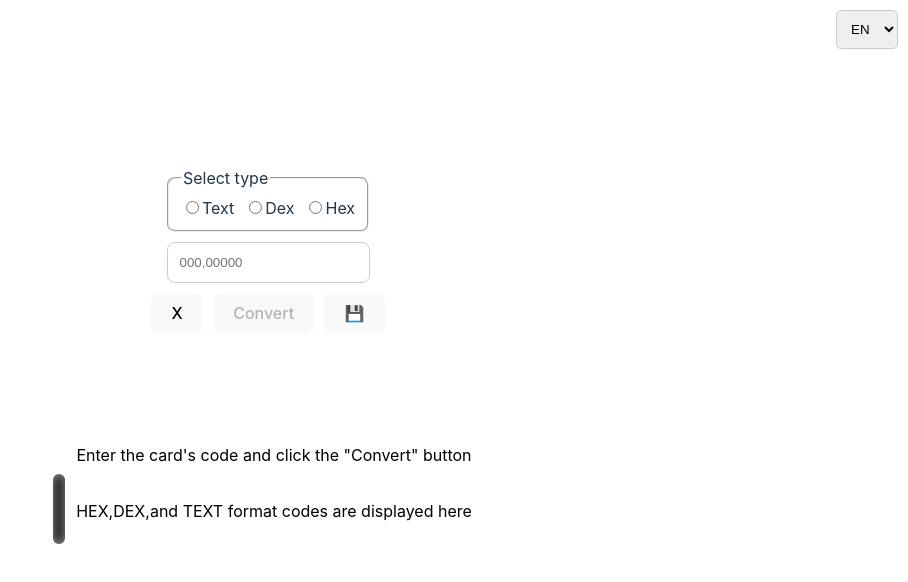
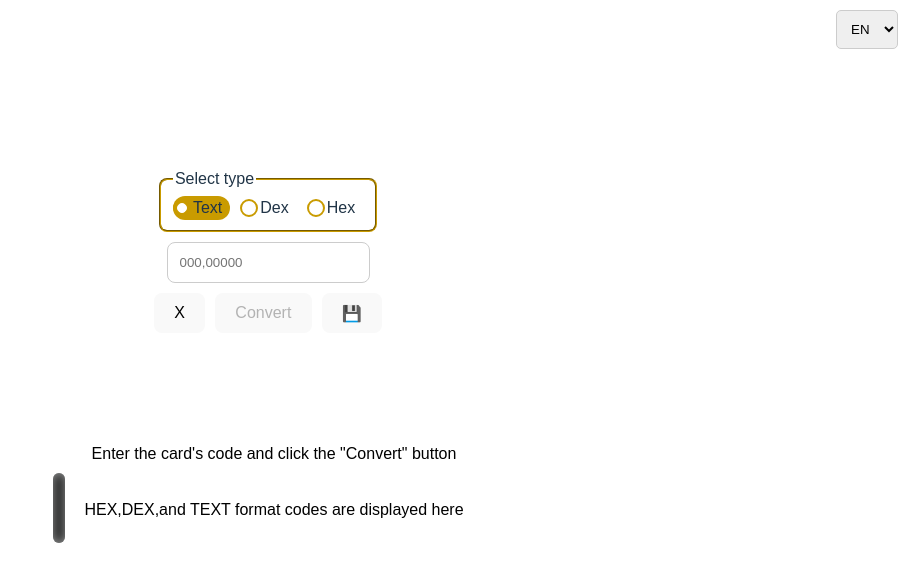
Before and after one commit to DedRobin/rfid-converter, a React (Vite) app: page / in a window 1280 px wide. Shown: the top 582 px of the page, without its empty margins (372-1280 px from the left). Built offline with nearby package versions, Linux system fonts and the light colour scheme.

Commit message:
refactor: change radio btn appearance

```diff
--- a/src/components/Converter/Input/CardTypes.tsx
+++ b/src/components/Converter/Input/CardTypes.tsx
@@ -1,4 +1,4 @@
-import { FC, FormEventHandler, useMemo } from 'react';
+import { FC, FormEventHandler, useMemo, useState } from 'react';
 
 import { PositionalNumeralSystem } from '@customTypes/App';
 import { RadioButtonGroupProps } from '@interfaces/UI';
@@ -20,17 +20,23 @@ const CardTypes: FC<CardTypesProps> = ({ changeType }) => {
     []
   );
 
+  const [initField, setInitField] = useState(fields[0]);
+
   const onChange: FormEventHandler<HTMLFieldSetElement> = (e) => {
     if (!(e.target instanceof HTMLInputElement)) return;
 
     const { value } = e.target;
 
-    if (isPositionalNumeralSystemType(value)) changeType(value);
+    if (isPositionalNumeralSystemType(value)) {
+      changeType(value);
+      setInitField(fields.find((field) => field.value === value) || fields[0]);
+    }
   };
 
   return (
     <RadioButtonGroup
       fields={fields}
+      initField={initField}
       legend="Select type"
       name="card-types"
       onChange={onChange}
--- a/src/index.css
+++ b/src/index.css
@@ -1,7 +1,7 @@
 :root {
-  --bg-root-color: #242424;
+  --bg-root-color: #292a2a;
 
-  font-family: Inter, system-ui, Avenir, Helvetica, Arial, sans-serif;
+  font-family: Monda, sans-serif;
   line-height: 1.5;
   font-weight: 400;
 
--- /dev/null
+++ b/src/shared/UI/Radio/Radio.module.css
@@ -0,0 +1,42 @@
+.label {
+  display: flex;
+  gap: 2px;
+  cursor: pointer;
+  border-radius: 12px;
+  padding-right: 8px;
+
+  transition: background-color 0.2s;
+}
+
+.label:has(.radioInput:checked) {
+  pointer-events: none;
+  background-color: #c99b00;
+}
+
+.radioInput {
+  display: none;
+}
+
+.customRadioOuter {
+  display: flex;
+  justify-content: center;
+  align-items: center;
+  width: 14px;
+  height: 14px;
+  border: 2px #c99b00 solid;
+  border-radius: 50%;
+  align-self: center;
+}
+
+.customRadioInner {
+  opacity: 0;
+  width: 8px;
+  height: 8px;
+  border: 1px white solid;
+  background-color: white;
+  border-radius: 50%;
+}
+
+.radioInput:checked + .customRadioOuter > .customRadioInner {
+  opacity: 1;
+}
--- /dev/null
+++ b/src/shared/UI/Radio/index.tsx
@@ -0,0 +1,33 @@
+import { FC } from 'react';
+
+import styles from './Radio.module.css';
+
+interface RadioProps {
+  id: string;
+  name: string;
+  label: string;
+  value: string;
+  key?: string;
+  checked?: boolean;
+}
+
+const Radio: FC<RadioProps> = ({ id, name, label, value, key, checked }) => {
+  return (
+    <label className={styles.label} key={key}>
+      <input
+        checked={checked}
+        className={styles.radioInput}
+        id={id}
+        name={name}
+        type="radio"
+        value={value}
+      />
+      <span className={styles.customRadioOuter}>
+        <span className={styles.customRadioInner} />
+      </span>
+      {label}
+    </label>
+  );
+};
+
+export default Radio;
--- a/src/shared/UI/RadioButtonGroup/RadioButtonGroup.module.css
+++ b/src/shared/UI/RadioButtonGroup/RadioButtonGroup.module.css
@@ -2,4 +2,5 @@
   display: flex;
   gap: 10px;
   border-radius: 8px;
+  border-color: #c99b00;
 }
--- a/src/shared/UI/RadioButtonGroup/index.tsx
+++ b/src/shared/UI/RadioButtonGroup/index.tsx
@@ -2,9 +2,12 @@ import { FC } from 'react';
 
 import { RadioButtonGroupProps } from '@interfaces/UI';
 
+import Radio from '../Radio';
+
 import styles from './RadioButtonGroup.module.css';
 
 const RadioButtonGroup: FC<RadioButtonGroupProps> = ({
+  initField,
   name,
   legend,
   fields,
@@ -13,11 +16,15 @@ const RadioButtonGroup: FC<RadioButtonGroupProps> = ({
   return (
     <fieldset className={styles.radioButtons} name={name} onChange={onChange}>
       <legend>{legend}</legend>
-      {fields.map((value) => (
-        <div key={value.id}>
-          <input id={value.id} name={name} type="radio" value={value.value} />
-          <label htmlFor={value.id}>{value.label}</label>
-        </div>
+      {fields.map((field) => (
+        <Radio
+          checked={field === initField}
+          id={field.id}
+          key={field.id}
+          label={field.label}
+          name={name}
+          value={field.value}
+        />
       ))}
     </fieldset>
   );
```
Also changed, not shown: src/interfaces/UI.ts (+8 -1 lines).
